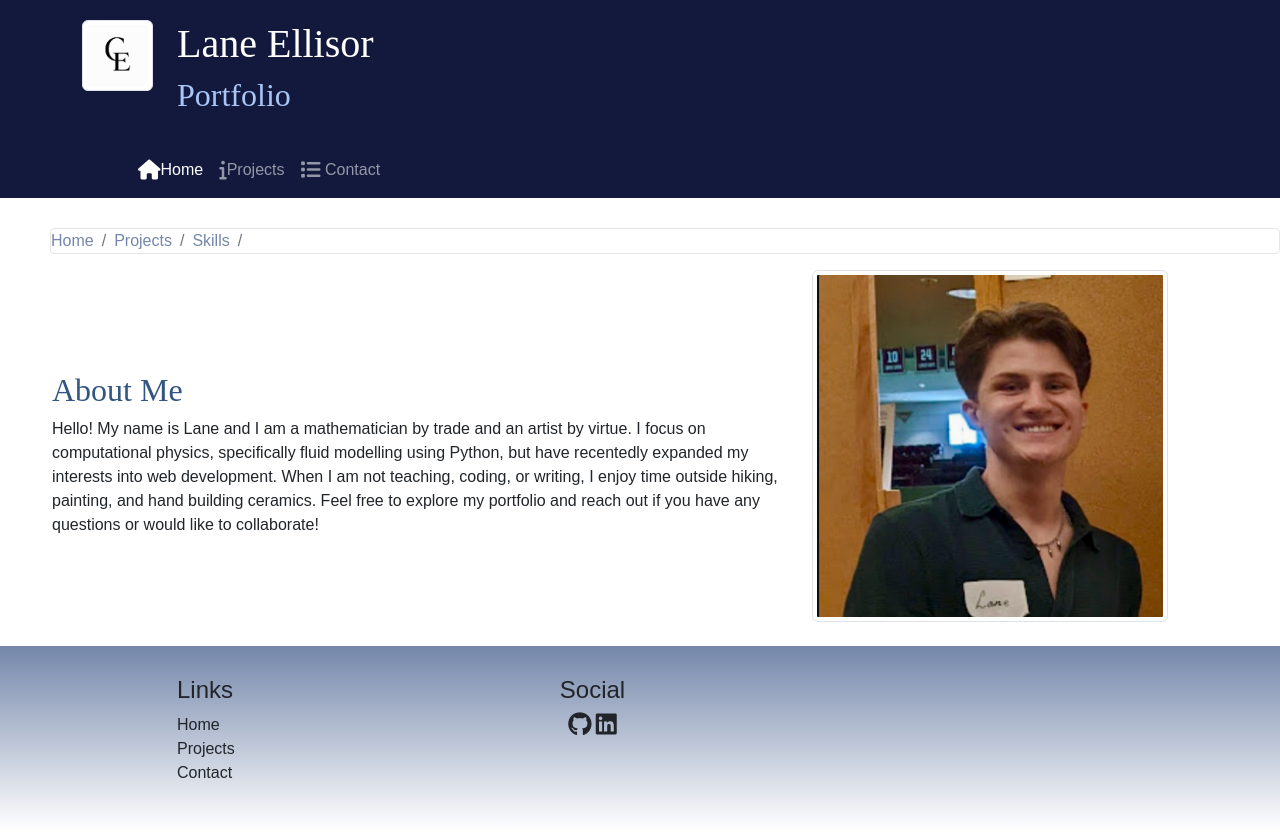
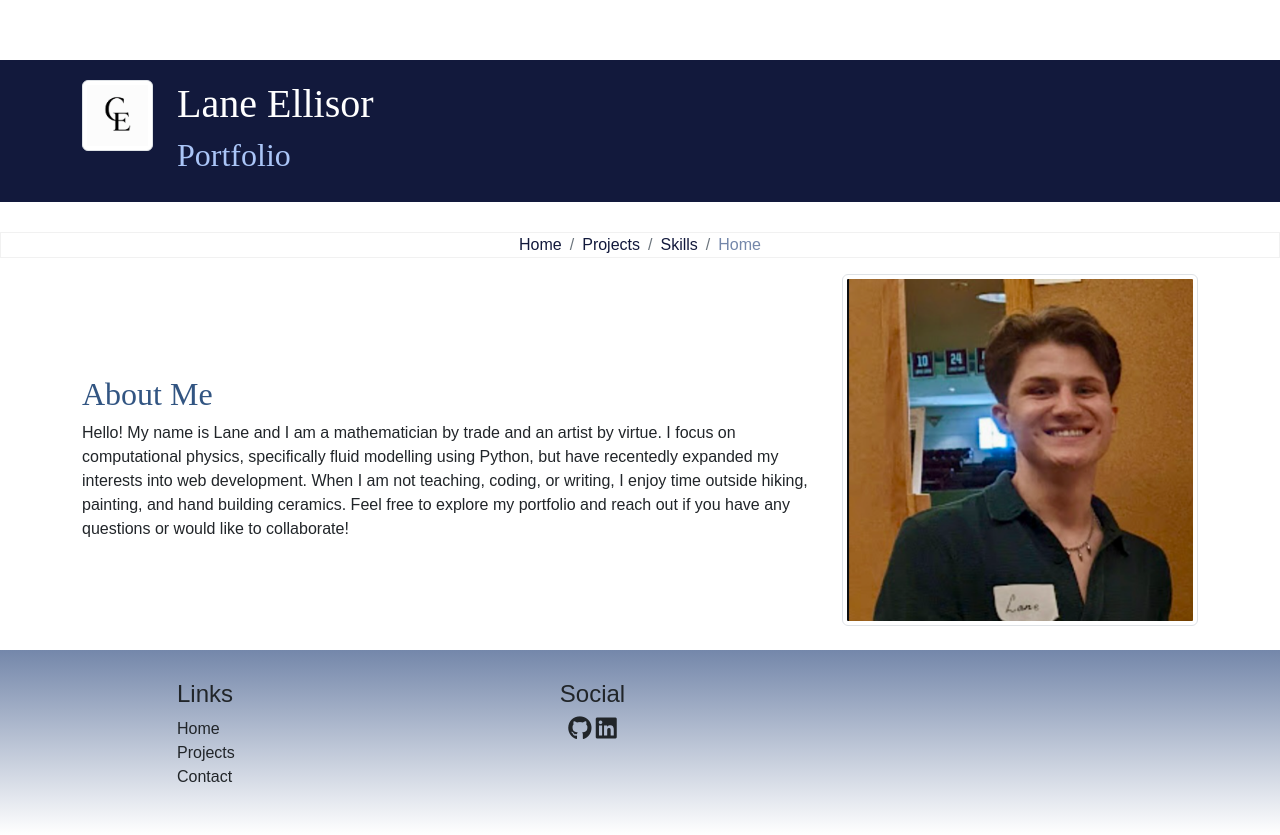
Before and after one commit to LaneEllisor/LaneEllisor.github.io, a plain HTML site: page index.html in a window 1280 px wide. Drawn offline with nearby package versions, Linux system fonts and the light colour scheme; a web font is replaced by a local one.

Commit message:
removed navbar

```diff
--- a/css/styles.css
+++ b/css/styles.css
@@ -53,6 +53,8 @@
 
         .navbar {
                 background-color: #12193C;
+                padding: 30px 0;
+
 
         }
 
@@ -62,28 +64,9 @@
         }
 
 
-        .about-section {
+        /* .about-section {
             margin-left: 40px;
-        }
-/*
-        .carousel, .carousel-inner, .carousel-item, .col-md-4, .col-md-8 {
-                height: 500px;
-        }
-
-
-        .carousel-item img {
-
-            height: 100%;
-            width: 100%;
-        }
-
-        .carousel-control-prev-icon, .carousel-control-next-icon {
-            background-color: rgba(37, 45, 54, 0.484);
-            width: 3rem;
-            height: 3rem;
-            border-radius: 50%;
-        }
- */
+        } */
 
 
 
@@ -109,36 +92,36 @@
         p {
             margin: 0; /* Remove margin for p elements */
             padding: 0; /* Remove padding */
+
         }
 
 
 
-    .right-button {
-            position: absolute;  /* Use absolute positioning */
-            right: 20px;         /* Distance from the left */
-            top: 20px;          /* Distance from the top */
-        }
+
 
 
     html, body {
             height: 100%;
             margin: 0;
-            padding: 0;
+            padding: 30px 0;
             }
 
     body {
             min-height: 100vh;
             display: flex;
             flex-direction: column;
+
             }
 
     main {
             flex: 1 0 auto;
+
             }
 
     footer {
             flex-shrink: 0;
             }
+
 
 form {
   border-radius: 5px;
@@ -183,16 +166,16 @@
 .breadcrumb {
   background: transparent;
   margin-top: 30px;
-  justify-content: left;
+  justify-content: center;
 
-  border: 1px solid hsl(0deg 0% 90%);
-  border-radius: 4px;
-  margin-left: 50px;
+  border: 1px solid hsla(0, 0%, 90%, 0.542);
+
+
 
 }
 .breadcrumb-item a {
-  color: var(--accent-blue); /* Change link color */
+  color: var(--primary-navy); /* Change link color */
 }
 .breadcrumb-item.active {
-  color: #ffffff; /* Color for active item */
+  color: var(--accent-blue); /* Color for active item */
 }
--- a/index.html
+++ b/index.html
@@ -52,46 +52,9 @@
         </div>
     </header>
 
-    <div>
-
 
         <!-- navbar -->
-            <nav class="navbar navbar-expand-sm navbar-dark sticky-top">
 
-                <div class="container">
-
-
-
-
-
-                    <button class="navbar-toggler" type="button" data-bs-toggle="collapse" data-bs-target="#nucampNavbar">
-                        <span class="navbar-toggler-icon"></span>
-                    </button>
-
-                    <div class="collapse navbar-collapse" id="nucampNavbar">
-                        <ul class="navbar-nav ms-5 ">
-                            <li class="nav-item"><a class="nav-link active" href="index.html"><i class="fa-solid fa-house fa-lg"></i>Home</a></li>
-                            <li class="nav-item"><a class="nav-link" href="projects.html"><i class="fa-solid fa-info fa-lg"></i>Projects</a></li>
-                            <!-- <li class="nav-item"><a class="nav-link" href="skills.html"><i class="fa-solid fa-list fa-lg"></i> Skills</a></li> -->
-                            <li class="nav-item"><a class="nav-link" href="contact.html"><i class="fa-solid fa-list fa-lg"></i> Contact</a></li>
-
-                        </ul>
-                    </div>
-                </div>
-
-
-
-
-
-
-
-                <!-- <button class="left-button" onclick="history.back()">Go Back</button> -->
-
-
-
-
-
-            </nav>
         <nav aria-label="breadcrumb">
             <ol class="breadcrumb">
                 <li class="breadcrumb-item"><a href="index.html">Home</a></li>
@@ -123,7 +86,6 @@
                 </div>
             </div>
         </div>
-
 
         <!-- History-->
         <!-- <div class="container">
```
Also changed, not shown: 1 other file. Lines whose indentation alone changed are shown as unchanged.
